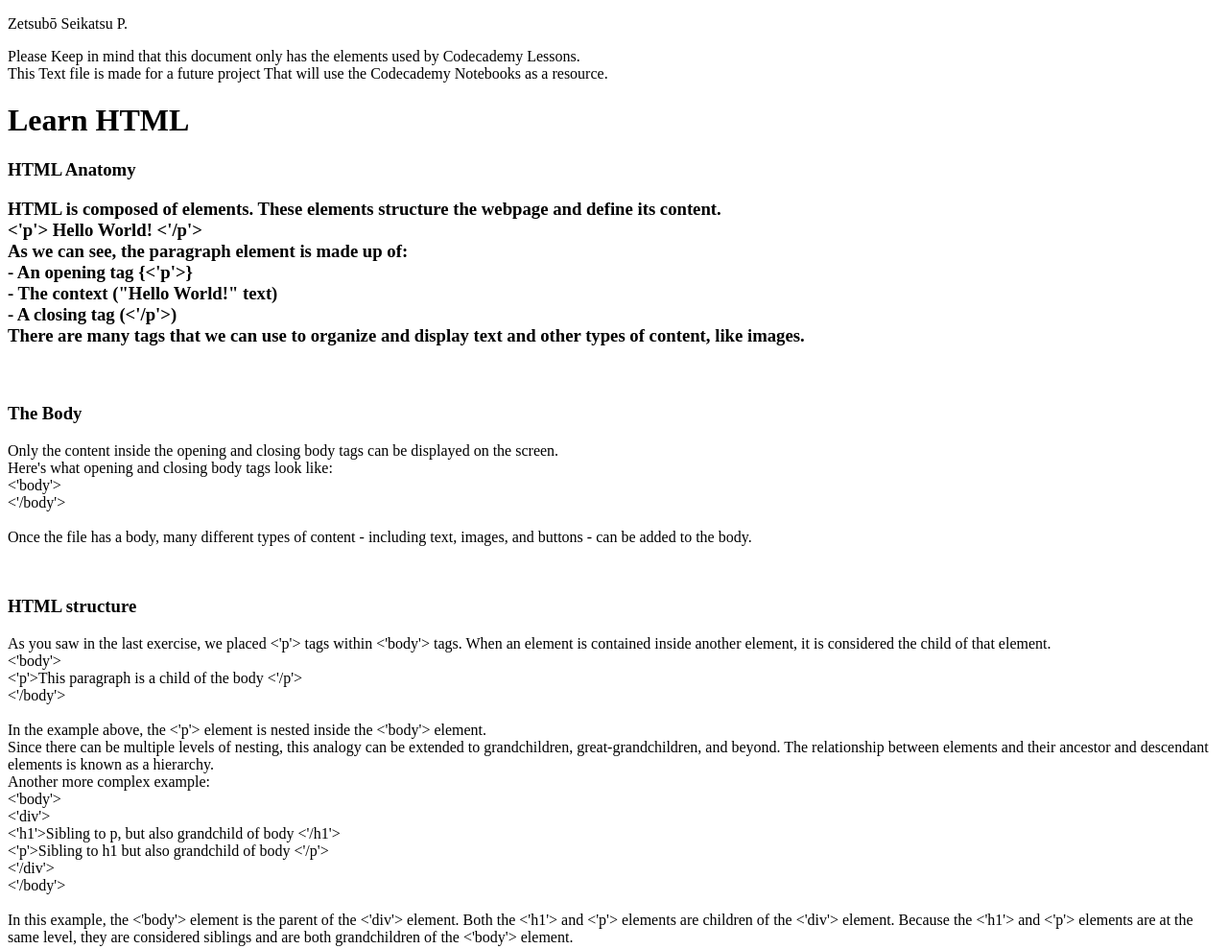
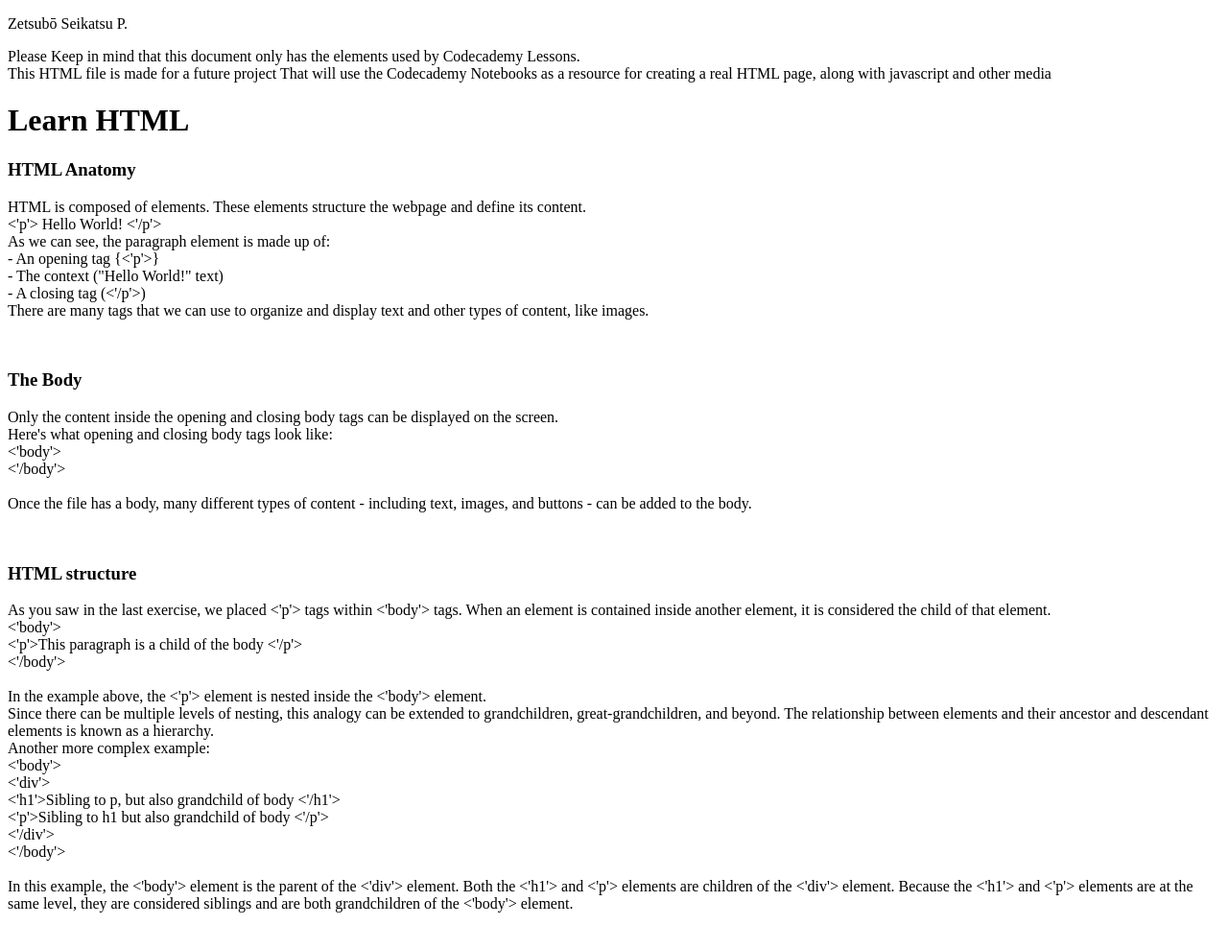
Before and after one commit to Zetsubo-Seikatsu-Dev/Learn-Programming, a plain HTML site: page Coding/Notebooks/LearnHTMLTest.html in a window 1280 px wide. Shown: the top 989 px of the page at 96% size. Drawn offline with Linux system fonts and the light colour scheme.

Commit message:
Update LearnHTMLTest.html

```diff
--- a/Coding/Notebooks/LearnHTMLTest.html
+++ b/Coding/Notebooks/LearnHTMLTest.html
@@ -5,11 +5,12 @@
 
     <p>Zetsubō Seikatsu P.</p>
     <p>Please Keep in mind that this document only has the elements used by Codecademy Lessons. <br>
-      This Text file is made for a future project That will use the Codecademy Notebooks as a resource.</p>
+      This HTML file is made for a future project That will use the Codecademy Notebooks as a resource for creating a real
+      HTML page, along with javascript and other media</p>
   <head>
 <body>
   <h1>Learn HTML</h1>
-  <h3>HTML Anatomy<h3>
+  <h3>HTML Anatomy</h3>
     <p>HTML is composed of elements. These elements structure the webpage and define its content. <br>
       <'p'> Hello World! <'/p'> <br>
       As we can see, the paragraph element is made up of: <br>
```
